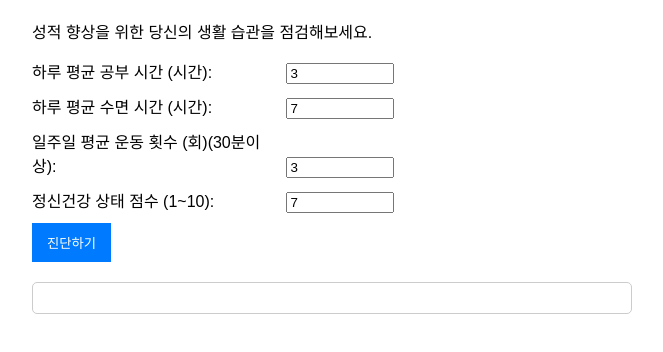
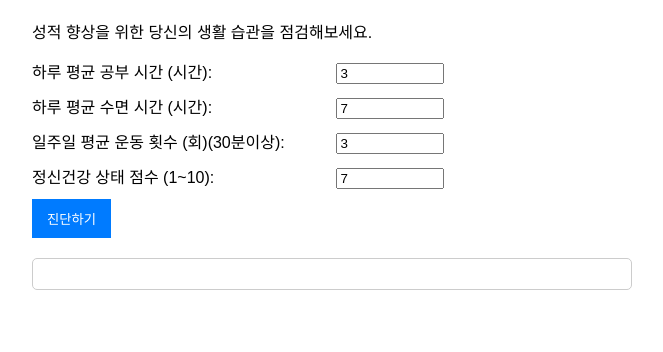
Before and after one commit to maru-source/maru-source.github.io, a plain HTML site: page index.html in a window 1280 px wide. Shown: the part 90-442 px from the top of the page, without its empty margins (308-971 px from the left). Drawn offline with Linux system fonts and the light colour scheme.

Commit message:
Update index.html
가로사이즈 늘림

```diff
--- a/index.html
+++ b/index.html
@@ -7,7 +7,7 @@
         /* 스타일은 이전과 동일하게 유지 */
         body { font-family: sans-serif; max-width: 600px; margin: auto; padding: 20px; }
         form div { margin-bottom: 10px; }
-        label { display: inline-block; width: 250px; }
+        label { display: inline-block; width: 300px; }
         input { width: 100px; }
         button { padding: 10px 15px; background-color: #007bff; color: white; border: none; cursor: pointer; }
         .result { margin-top: 20px; padding: 15px; border: 1px solid #ccc; border-radius: 5px; }
```
